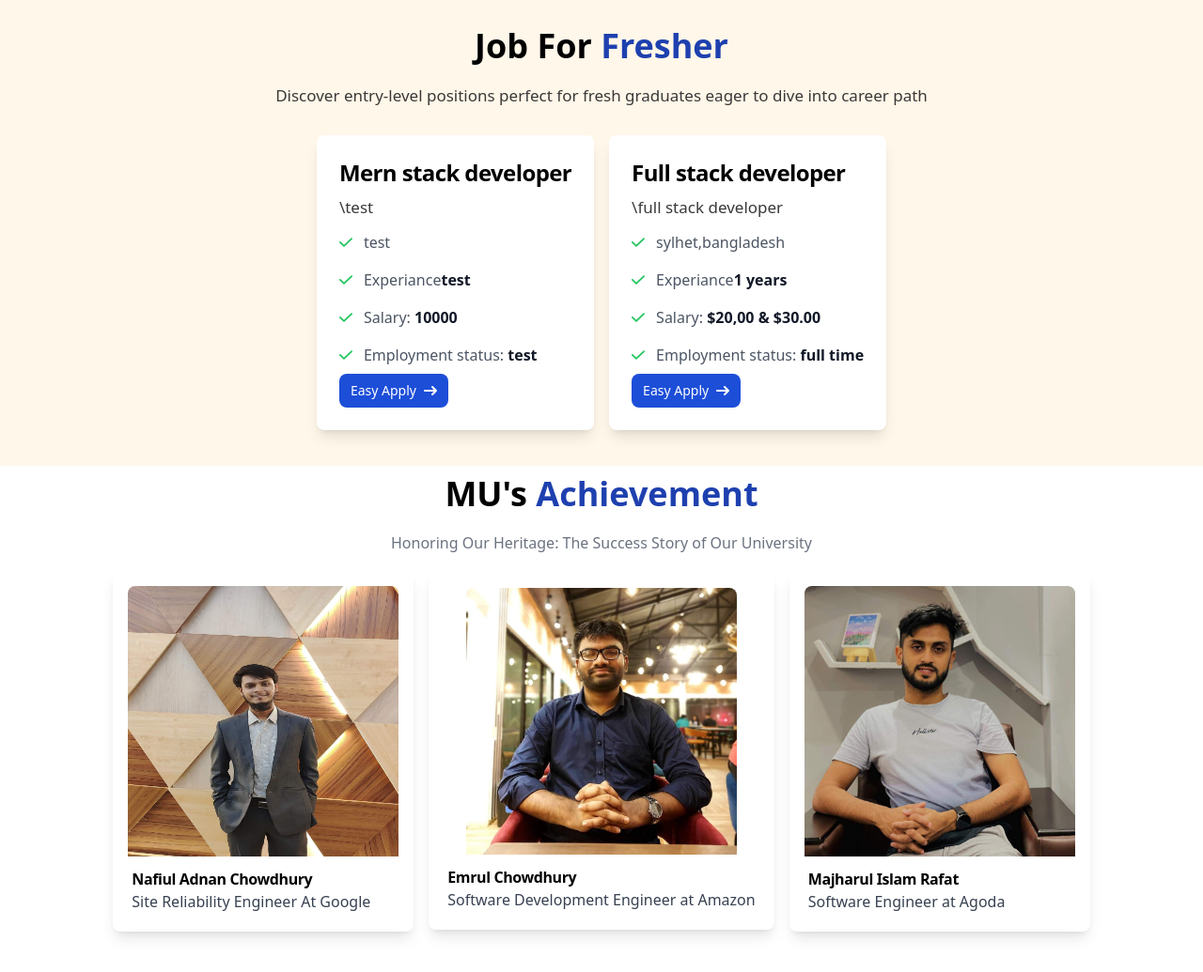
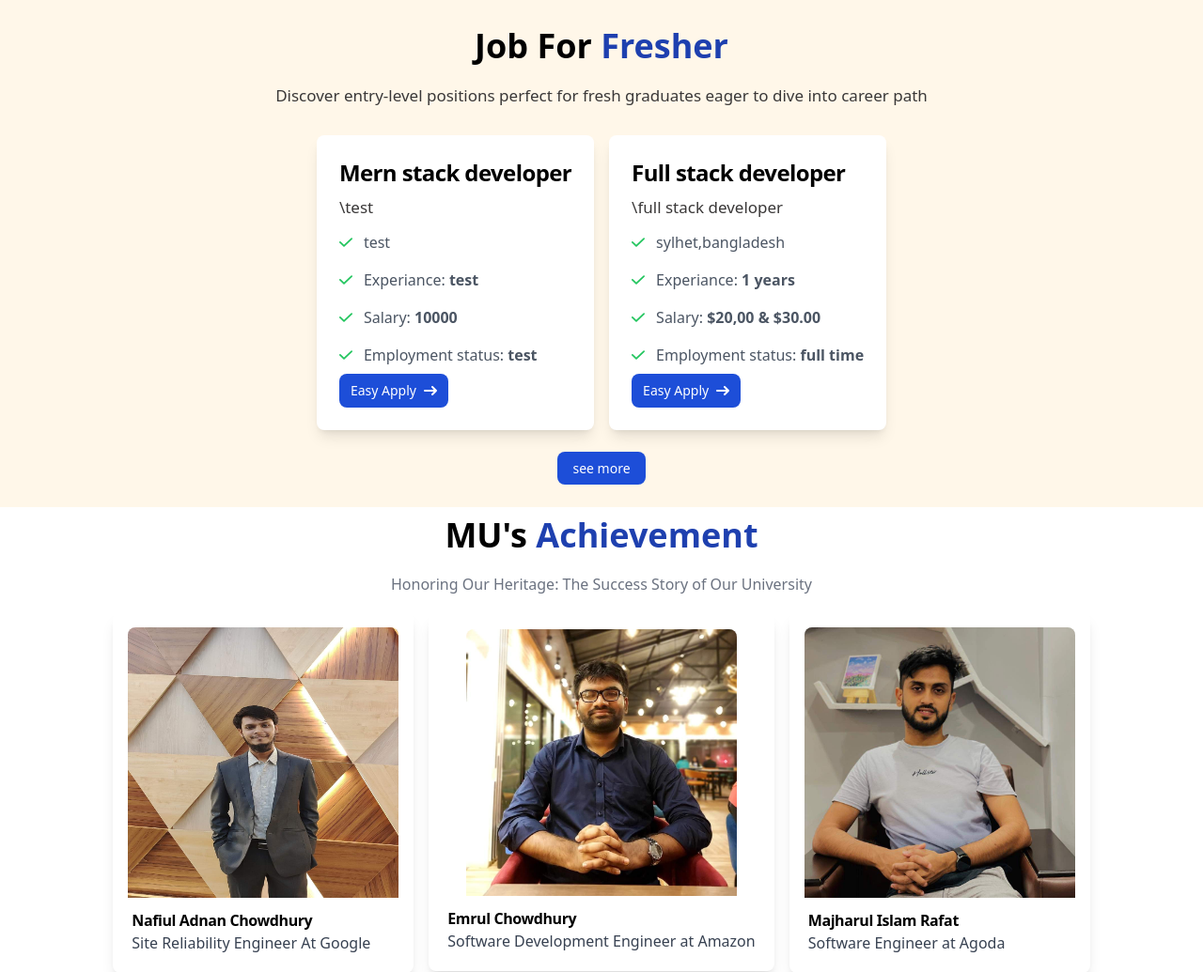
Before and after one commit to razibdash/AMS, a PHP site: page / in a window 1280 px wide. Shown: the part 3413-4448 px from the top of the page at 94% size. Run offline with PHP 8.4, Linux system fonts and the light colour scheme; data comes from the database, SQL or seed files in the repository; some libraries are stand-ins or nearby versions.

Commit message:
ui change

```diff
--- a/contact.php
+++ b/contact.php
@@ -29,11 +29,7 @@ require_once("header.php");
                             </svg>
 
                                 <h1 class="font-bold mt-3 text-gray-600 dark:text-gray-700">Email Us</h1>
-<<<<<<< HEAD
                                 <p class="font-normal text-gray-500 dark:text-gray-400">alumni@MU.edu</p>
-=======
-                                <p class="font-normal text-gray-500 dark:text-gray-400">alumni@iubat.edu</p>
->>>>>>> cb723a2 (test)
                             </div>
                             <div class="icon w-80 m-4 text-center bg-white rounded-lg shadow-lg p-4">
                             <svg class="w-8 h-8 p-1 border border-4 border-blue-600 border-dotted rounded-full m-auto text-blue-600 dark:text-blue-600" aria-hidden="true" xmlns="http://www.w3.org/2000/svg" width="24" height="24" fill="currentColor" viewBox="0 0 24 24">
--- a/index.php
+++ b/index.php
@@ -69,6 +69,7 @@
                             We, the Alumni of the MU—International University of Business Agriculture and Technology, develop mutual interest among ourselves, establish mutually beneficial relations between MU and its Alumni, and promote the interests of MU, do hereby form into an Association and adopt this constitution.</p>
 
                     </div>
+
             </div>
             <div class="preamble m-4">
             <div class="max-w-lg p-6 bg-white rounded-lg shadow-lg dark:bg-white-800 dark:border-gray-700">
@@ -189,26 +190,26 @@
                                 <svg class="flex-shrink-0 w-3.5 h-3.5 text-green-500 dark:text-green-400" aria-hidden="true" xmlns="http://www.w3.org/2000/svg" fill="none" viewBox="0 0 16 12">
                                     <path stroke="currentColor" stroke-linecap="round" stroke-linejoin="round" stroke-width="2" d="M1 5.917 5.724 10.5 15 1.5"/>
                                 </svg>
-                                <span><?php echo $location;?></span>
+                                <span class="text-black-900 dark:text-black"><?php echo $location;?></span>
                             </li>
 
                             <li class="flex items-center space-x-3 rtl:space-x-reverse">
                                 <svg class="flex-shrink-0 w-3.5 h-3.5 text-green-500 dark:text-green-400" aria-hidden="true" xmlns="http://www.w3.org/2000/svg" fill="none" viewBox="0 0 16 12">
                                     <path stroke="currentColor" stroke-linecap="round" stroke-linejoin="round" stroke-width="2" d="M1 5.917 5.724 10.5 15 1.5"/>
                                 </svg>
-                                <span>Experiance<span class="font-semibold text-gray-900 dark:text-white"><?php echo $experiance ;?></span></span>
+                                <span>Experiance: <span class="font-semibold text-black-900 dark:text-black"><?php echo $experiance ;?></span></span>
                             </li>
                             <li class="flex items-center space-x-3 rtl:space-x-reverse">
                                 <svg class="flex-shrink-0 w-3.5 h-3.5 text-green-500 dark:text-green-400" aria-hidden="true" xmlns="http://www.w3.org/2000/svg" fill="none" viewBox="0 0 16 12">
                                     <path stroke="currentColor" stroke-linecap="round" stroke-linejoin="round" stroke-width="2" d="M1 5.917 5.724 10.5 15 1.5"/>
                                 </svg>
-                                <span>Salary: <span class="font-semibold text-gray-900 dark:text-white"><?php echo $salary;?></span></span>
+                                <span>Salary: <span class="font-semibold text-black-900 dark:text-black"><?php echo $salary;?></span></span>
                             </li>
                             <li class="flex items-center space-x-3 rtl:space-x-reverse">
                                 <svg class="flex-shrink-0 w-3.5 h-3.5 text-green-500 dark:text-green-400" aria-hidden="true" xmlns="http://www.w3.org/2000/svg" fill="none" viewBox="0 0 16 12">
                                     <path stroke="currentColor" stroke-linecap="round" stroke-linejoin="round" stroke-width="2" d="M1 5.917 5.724 10.5 15 1.5"/>
                                 </svg>
-                                <span>Employment status: <span class="font-semibold text-gray-900 dark:text-white"><?php echo $employment_status;?></span></span>
+                                <span>Employment status: <span class="font-semibold text-black-900 dark:text-black"><?php echo $employment_status;?></span></span>
                             </li>
                         </ul>
                         </div>
@@ -227,6 +228,10 @@
 
 
                 </div>
+                <div class="more-button text-center">
+                    <a href="job.php" class="text-white bg-blue-700 hover:bg-blue-800 focus:ring-4 focus:outline-none focus:ring-blue-300 font-medium rounded-lg text-sm px-4 py-2 text-center dark:bg-blue-600 dark:hover:bg-blue-700 dark:focus:ring-blue-800 m-1 ">see more</a>
+
+                    </div>
             </div>
         </div>
 <!-- JOB SECTION END -->
@@ -315,7 +320,7 @@
                             </svg>
 
                                 <h1 class="font-bold mt-3 text-gray-600 dark:text-gray-700">Email Us</h1>
-                                <p class="font-normal text-gray-500 dark:text-gray-400">alumni@iubat.edu</p>
+                                <p class="font-normal text-gray-500 dark:text-gray-400">alumni@mu.edu</p>
                             </div>
                             <div class="icon w-80 m-4 text-center bg-white rounded-lg shadow-lg p-4">
                             <svg class="w-8 h-8 p-1 border border-4 border-blue-600 border-dotted rounded-full m-auto text-blue-600 dark:text-blue-600" aria-hidden="true" xmlns="http://www.w3.org/2000/svg" width="24" height="24" fill="currentColor" viewBox="0 0 24 24">
--- a/job.php
+++ b/job.php
@@ -46,10 +46,10 @@ require_once("header.php");
                            <div class="search-result">
                                                 <div class="max-w-sm m-2 p-6 bg-white border border-gray-200 rounded-lg shadow dark:bg-gray-800 dark:border-gray-700">
                                         <a href="#">
-                                            <h5 class="mb-2 text-2xl font-bold tracking-tight text-gray-900 dark:text-white"><?php echo $job_title;?></h5>
+                                            <h5 class="mb-2 text-2xl font-bold tracking-tight text-white-900 dark:text-white"><?php echo $job_title;?></h5>
                                         </a>
-                                        <div class="job-describtion">
-                                        <p class="mb-3 font-normal text-gray-700 dark:text-gray-400">\<?php echo $des;?></p>
+                                        <div class="job-describtion text-white">
+                                        <p class="mb-3 font-normal text-white-700 dark:text-white-800">\<?php echo $des;?></p>
                                         </div>
                                         <div class="job-requirment">
                                         <ul class="space-y-4 text-left text-gray-500 dark:text-gray-400">
```
